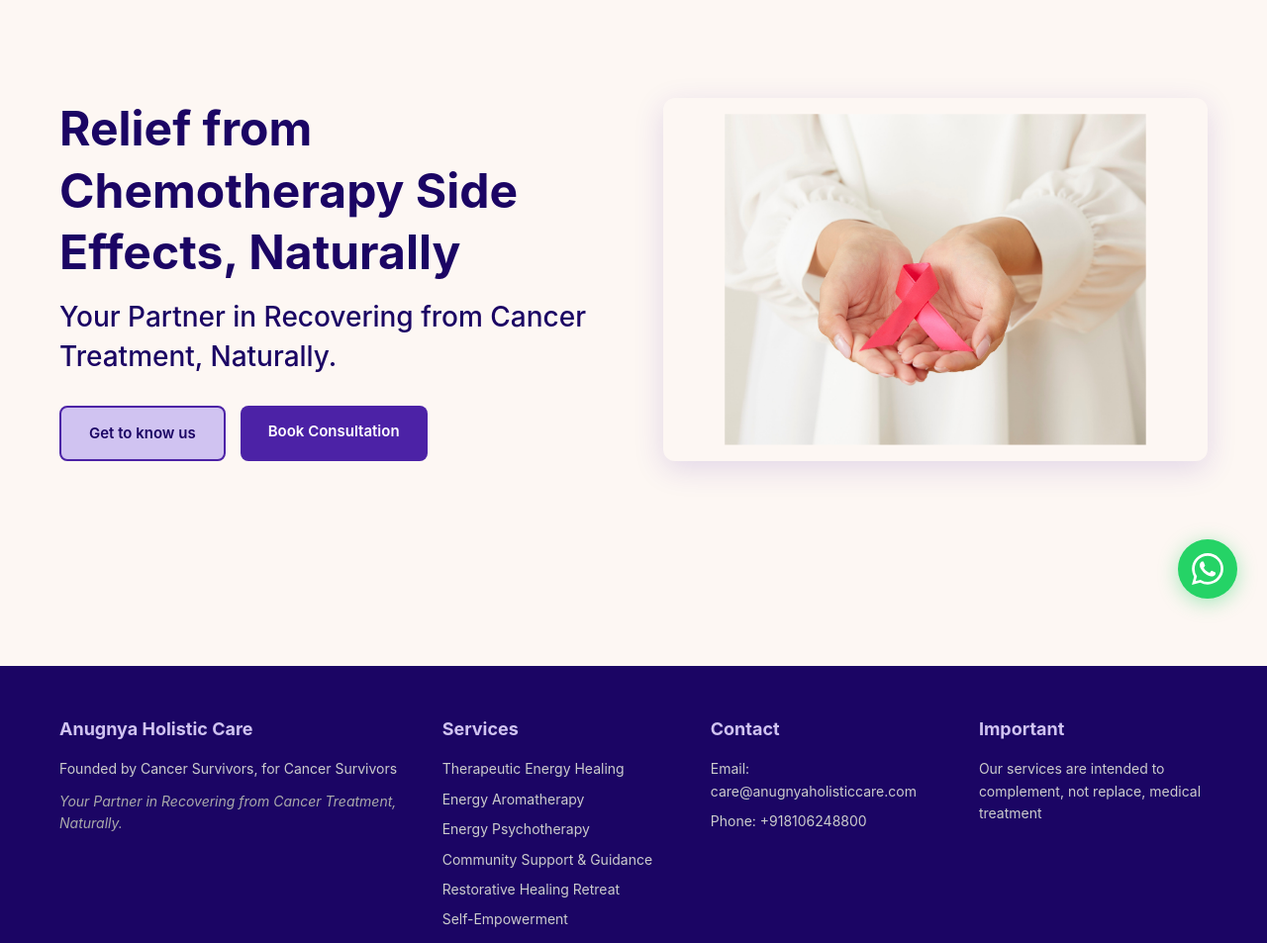
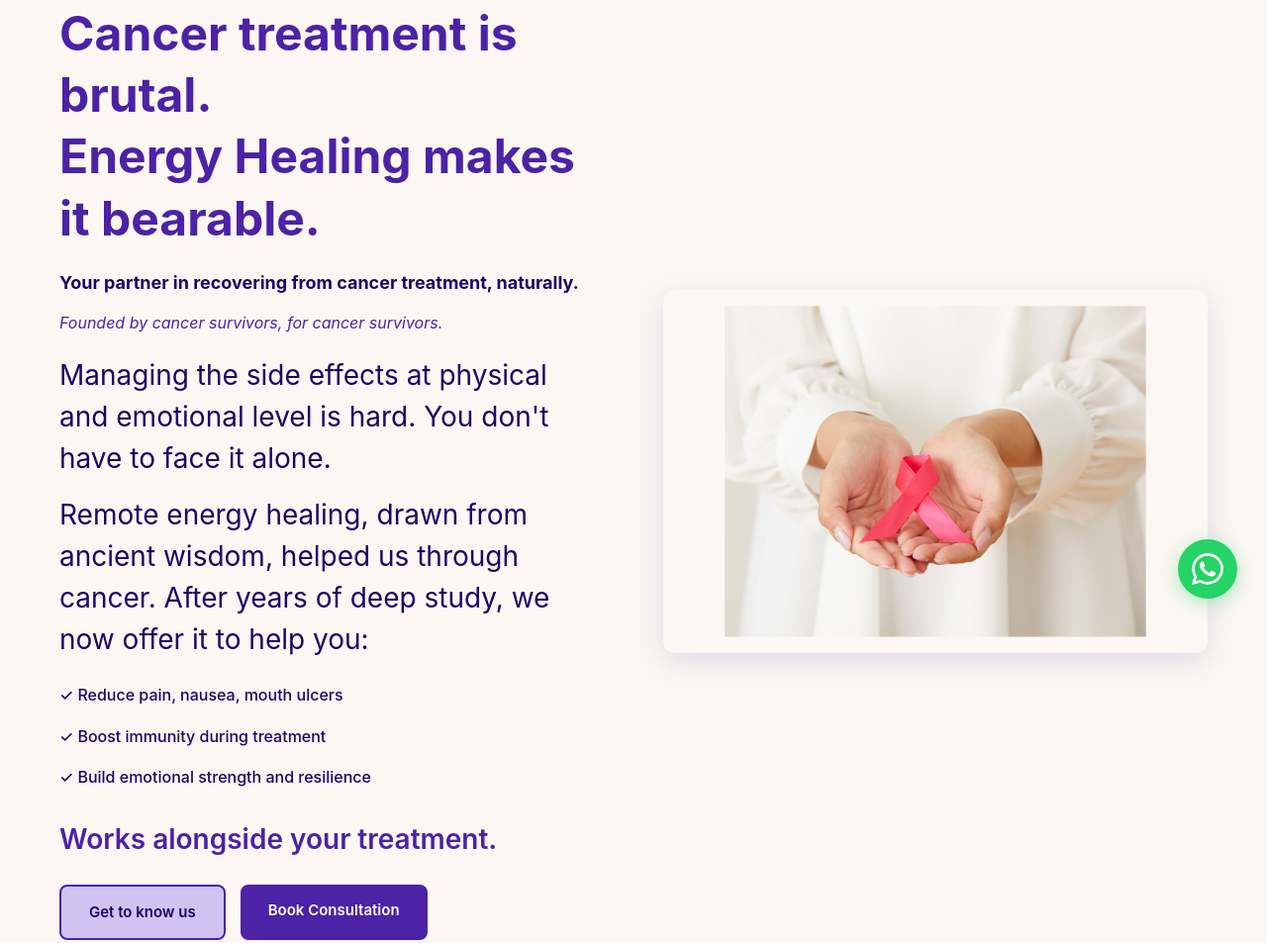
Before and after one commit to Rajiv-Lal/anugnya-website-dev, a plain HTML site: page index.html in a window 1280 px wide. Shown: the part 165-1118 px from the top of the page at 99% size. Drawn offline with Linux system fonts and the light colour scheme.

Commit message:
New hero section with SEO content

```diff
--- a/css/styles.css
+++ b/css/styles.css
@@ -263,17 +263,50 @@ a {
 
 .hero-left h1 {
     font-size: 28px;
-    color: var(--dark-purple);
-    margin-bottom: 15px;
+    color: var(--primary-purple);
+    margin-bottom: 20px;
     line-height: 1.3;
 }
 
+.hero-left .tagline {
+    font-size: 18px;
+    color: var(--dark-purple);
+    margin-bottom: 15px;
+    font-weight: 500;
+}
+
+.hero-left .survivor-line {
+    font-size: 16px;
+    color: var(--primary-purple);
+    font-style: italic;
+    margin-bottom: 20px;
+}
+
 .hero-left p {
-    font-size: 20px;
+    font-size: 16px;
     color: var(--dark-purple);
-    margin-bottom: 30px;
+    margin-bottom: 15px;
+    line-height: 1.5;
+}
+
+.hero-left .works-alongside {
+    font-weight: 600;
+    color: var(--primary-purple);
+    margin-bottom: 25px;
+}
+
+.benefits-list {
+    list-style: none;
+    padding: 0;
+    margin: 0 0 20px 0;
+    text-align: left;
+}
+
+.benefits-list li {
+    font-size: 16px;
+    color: var(--dark-purple);
+    padding: 8px 0;
     font-weight: 500;
-    line-height: 1.4;
 }
 
 .cta-buttons {
--- a/index.html
+++ b/index.html
@@ -53,8 +53,17 @@
         <div class="container">
             <div class="hero-content">
                 <div class="hero-left">
-                    <h1>Relief from Chemotherapy Side Effects, Naturally</h1>
-                    <p>Your Partner in Recovering from Cancer Treatment, Naturally.</p>
+                    <h1>Cancer treatment is brutal.<br>Energy Healing makes it bearable.</h1>
+                    <p class="tagline"><strong>Your partner in recovering from cancer treatment, naturally.</strong></p>
+                    <p class="survivor-line">Founded by cancer survivors, for cancer survivors.</p>
+                    <p>Managing the side effects at physical and emotional level is hard. You don't have to face it alone.</p>
+                    <p>Remote energy healing, drawn from ancient wisdom, helped us through cancer. After years of deep study, we now offer it to help you:</p>
+                    <ul class="benefits-list">
+                        <li>✓ Reduce pain, nausea, mouth ulcers</li>
+                        <li>✓ Boost immunity during treatment</li>
+                        <li>✓ Build emotional strength and resilience</li>
+                    </ul>
+                    <p class="works-alongside">Works alongside your treatment.</p>
                     <div class="cta-buttons">
                         <a href="our-story.html" class="btn btn-primary">Get to know us</a>
                         <a href="book.html" class="btn btn-secondary">Book Consultation</a>
```
